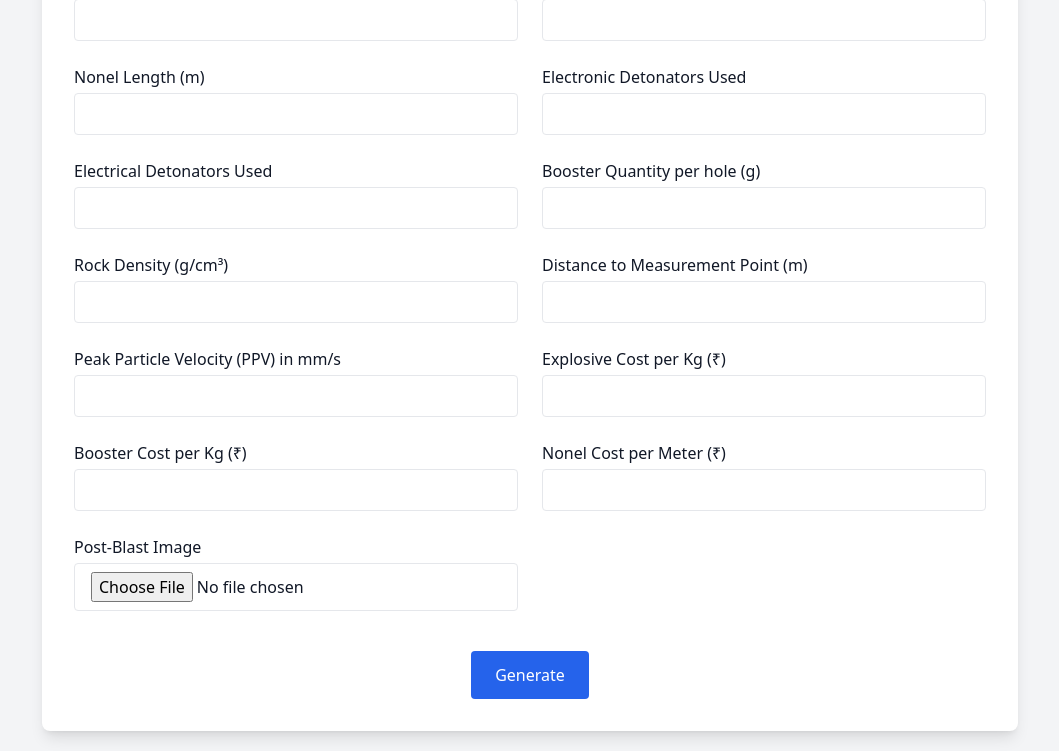
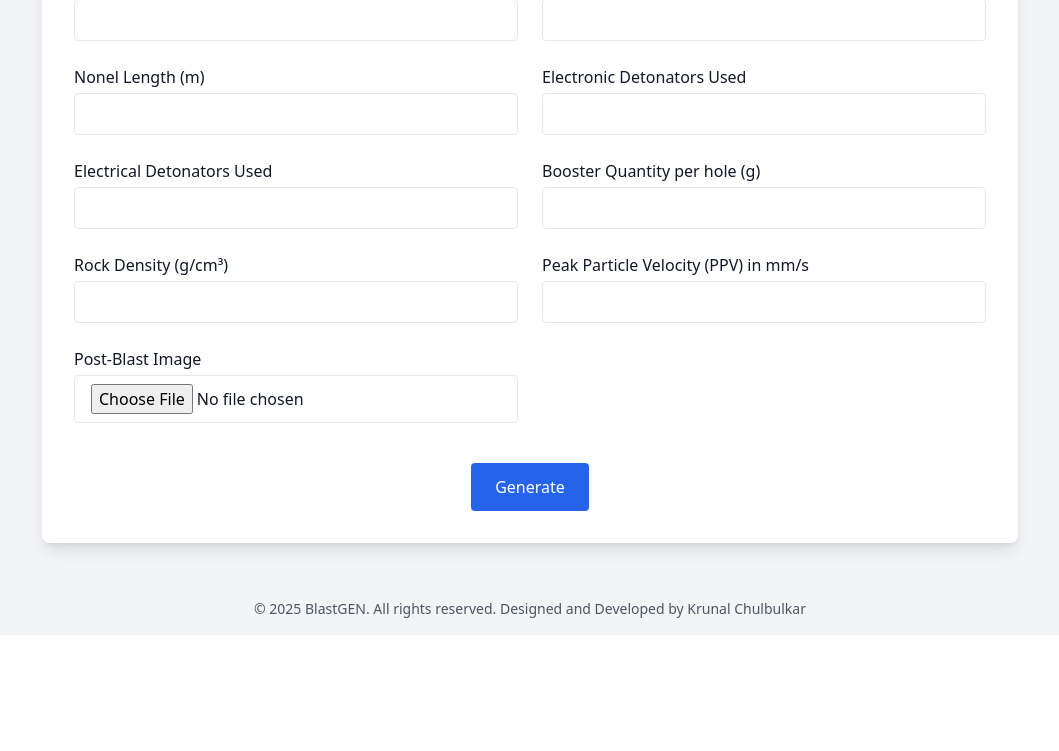
Before and after one commit to AWMKRUNAL/New-App, a Flask app: page / in a window 1280 px wide. Shown: the part 1067-1818 px from the top of the page, without its empty margins (110-1169 px from the left). After the commit the page ends 1685 px from the top, so only its background shows below. Run offline with Flask 3, Linux system fonts and the light colour scheme; parts of the project's set-up code (start-up, migrations or seed data) failed here and were passed over; some libraries are stand-ins or nearby versions.

Commit message:
Update index.html

```diff
--- a/BlastGEN/templates/index.html
+++ b/BlastGEN/templates/index.html
@@ -259,10 +259,6 @@
             <input type="number" step="0.01" id="rock_density" name="rock_density" min="1" max="100" required class="w-full px-4 py-2 border rounded dark:bg-gray-700 dark:border-gray-600">
         </div>
         <div>
-            <label for="distance" class="block mb-1 font-medium">Distance to Measurement Point (m)</label>
-            <input type="number" step="0.01" id="distance" name="distance" min="1" max="1000" required class="w-full px-4 py-2 border rounded dark:bg-gray-700 dark:border-gray-600">
-        </div>
-        <div>
             <label for="ppv" class="block mb-1 font-medium">Peak Particle Velocity (PPV) in mm/s</label>
             <input type="number" step="0.0001" id="k_constant" name="ppv" min="0" max="10" required class="w-full px-4 py-2 border rounded dark:bg-gray-700 dark:border-gray-600">
         </div>
@@ -280,18 +276,6 @@
                 <option value="yes">Yes</option>
                 <option value="no">No</option>
             </select>
-        </div>
-        <div>
-            <label for="explosive_cost_kg" class="block mb-1 font-medium">Explosive Cost per Kg (₹)</label>
-            <input type="number" step="0.1" id="explosive_cost_kg" name="explosive_cost_kg" min="0" required class="w-full px-4 py-2 border rounded dark:bg-gray-700 dark:border-gray-600">
-        </div>
-        <div>
-            <label for="booster_cost_kg" class="block mb-1 font-medium">Booster Cost per Kg (₹)</label>
-            <input type="number" step="0.1" id="booster_cost_kg" name="booster_cost_kg" min="0" required class="w-full px-4 py-2 border rounded dark:bg-gray-700 dark:border-gray-600">
-        </div>
-        <div>
-            <label for="nonel_cost_m" class="block mb-1 font-medium">Nonel Cost per Meter (₹)</label>
-            <input type="number" step="0.1" id="nonel_cost_m" name="nonel_cost_m" min="0" required class="w-full px-4 py-2 border rounded dark:bg-gray-700 dark:border-gray-600">
         </div>
         <div>
             <label for="post_blast_image" class="block mb-1 font-medium">Post-Blast Image</label>
```
